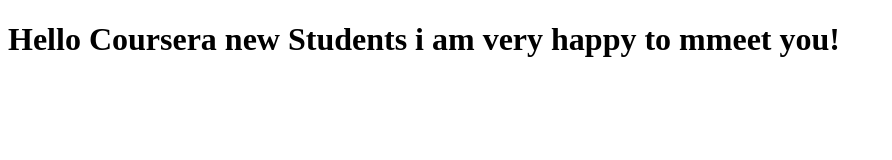
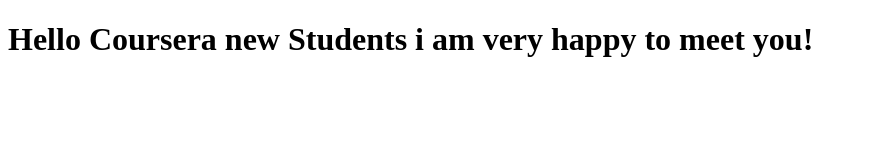
Before and after one commit to kayaprod/coursera-AngularJS, a plain HTML site: page index.html in a window 1280 px wide. Shown: the whole page, without its empty margins (0-892 px from the left). Drawn offline with Linux system fonts and the light colour scheme.

Commit message:
Correction of bug

```diff
--- a/index.html
+++ b/index.html
@@ -5,7 +5,7 @@
     <title>Hello Coursera</title>
   </head>
   <body>
-    <h1>Hello Coursera new Students i am very happy to mmeet you!</h1>
+    <h1>Hello Coursera new Students i am very happy to meet you!</h1>
   </body>
 
 </html>
```
